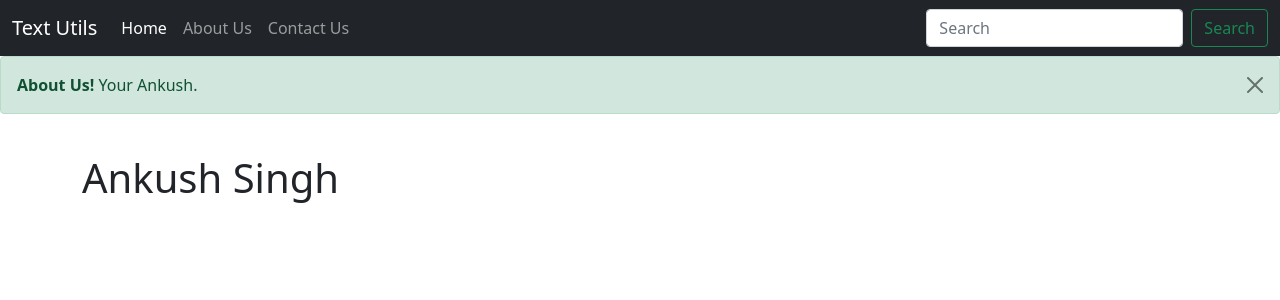
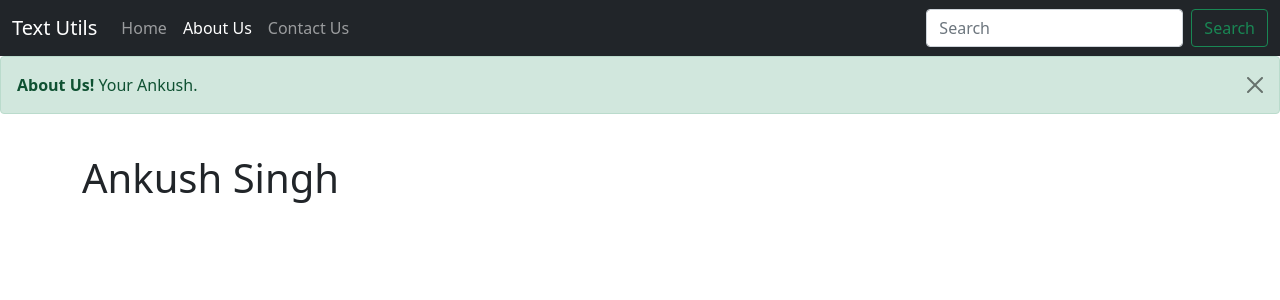
Before and after one commit to itsankushsingh/ankush, a Django app: page /about in a window 1280 px wide. Shown: the top 300 px of the page. Run offline with Django 3.2, Linux system fonts and the light colour scheme.

Commit message:
Update about.html

```diff
--- a/templates/about.html
+++ b/templates/about.html
@@ -31,10 +31,10 @@
               <div class="collapse navbar-collapse" id="navbarNavDropdown">
                 <ul class="navbar-nav">
                   <li class="nav-item">
-                    <a class="nav-link active" aria-current="page" href="/">Home</a>
+                    <a class="nav-link" aria-current="page" href="/">Home</a>
                   </li>
                   <li class="nav-item">
-                    <a class="nav-link" href="#">About Us</a>
+                    <a class="nav-link active" href="/about">About Us</a>
                   </li>
                   <li class="nav-item">
                     <a class="nav-link" href="#">Contact Us</a>
```
